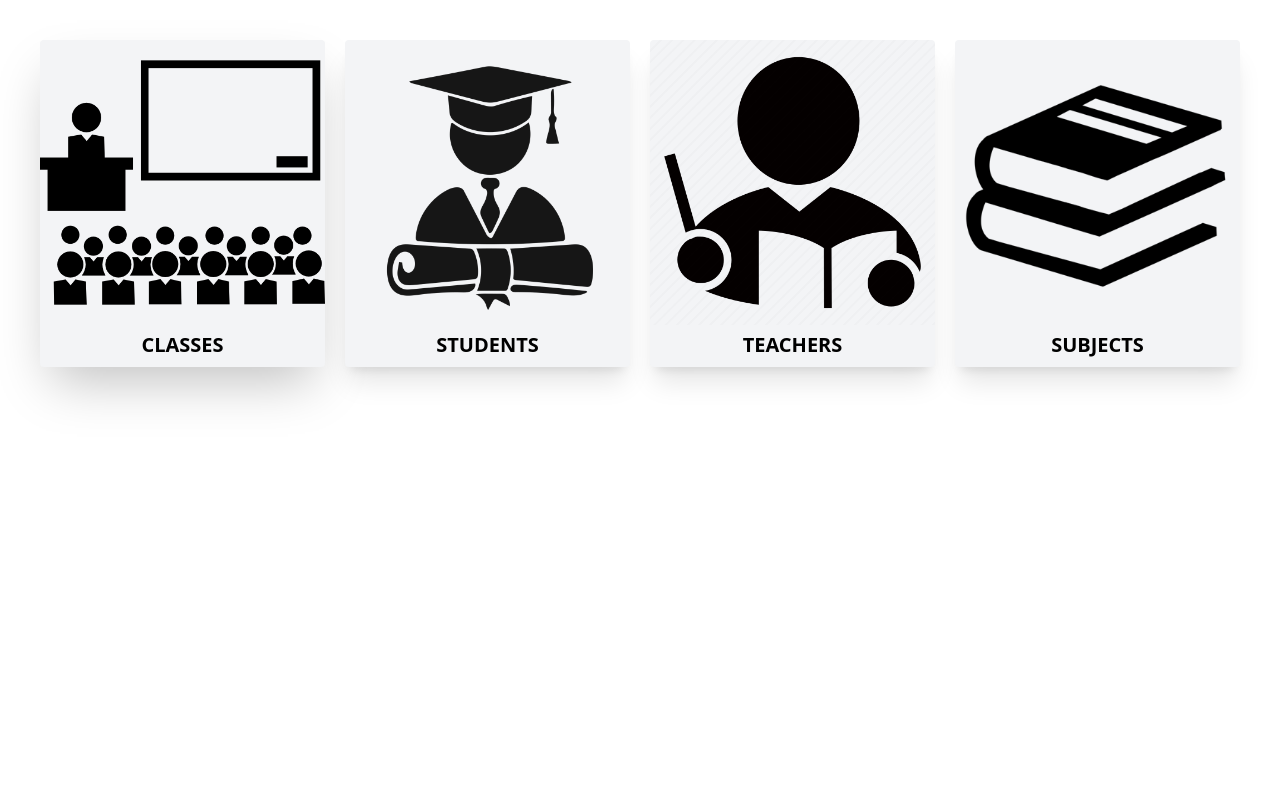
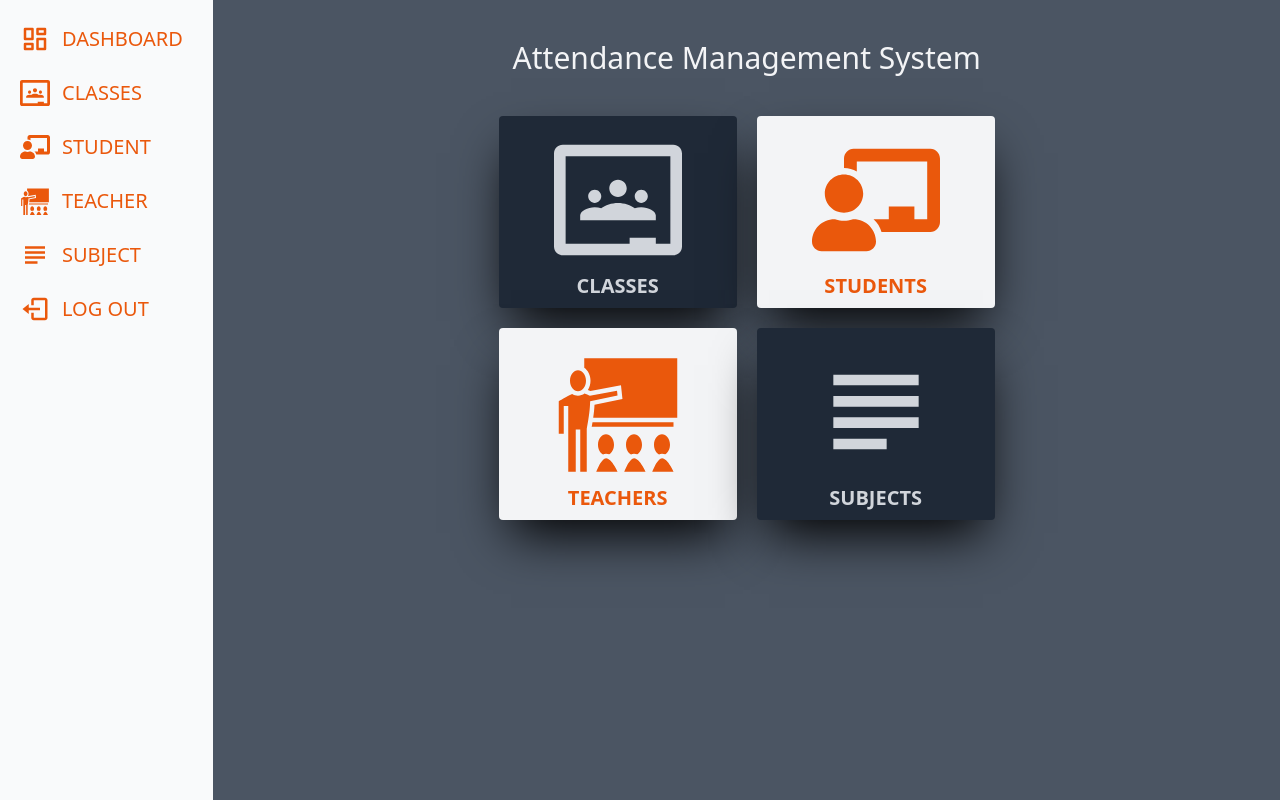
Before and after one commit to BahirHakimy/AttendanceManagementSystem, a Next.js app in the folder AMS_Frontend/attendance/: page /admin in a window 1280 px wide. Built offline with nearby package versions, Linux system fonts and the light colour scheme.

Commit message:
dashboard created

```diff
--- a/AMS_Frontend/attendance/package.json
+++ b/AMS_Frontend/attendance/package.json
@@ -13,6 +13,8 @@
     "next": "12.3.1",
     "react": "18.2.0",
     "react-dom": "18.2.0",
+    "react-icon": "^1.0.0",
+    "react-icons": "^4.6.0",
     "yup": "^0.32.11"
   },
   "devDependencies": {
--- a/AMS_Frontend/attendance/pages/admin.js
+++ b/AMS_Frontend/attendance/pages/admin.js
@@ -1,60 +1,133 @@
 import Link from "next/link";
 import Image from "next/image";
-import classIcon from "../public/class.png";
-import studentIcon from "../public/student.png";
-import teacherIcon from "../public/teacher.png";
-import subjectIcon from "../public/subject.png";
+// import classNameIcon from "../public/class.png";
+// import studentIcon from "../public/student.png";
+// import teacherIcon from "../public/teacher.png";
+// import subjectIcon from "../public/subject.png";
+
+import { SiGoogleclassroom } from "react-icons/si";
+import { FaChalkboardTeacher } from "react-icons/fa";
+import { GiTeacher } from "react-icons/gi";
+import { MdSubject } from "react-icons/md";
+import { TbLayoutDashboard } from "react-icons/tb";
+import { BiLogOut } from "react-icons/bi";
 
 const Admin = () => {
   return (
-    <div className="p-10 grid grid-cols-1 sm:grid-cols-1 md:grid-cols-2 lg:grid-cols-4 xl:grid-cols-4 gap-5">
-      {/* class card */}
+    <div className="flex">
+      {/* sidebar */}
+      <aside className="w-64" aria-label="Sidebar">
+        <div className="h-screen overflow-y-auto py-4 px-3 bg-gray-50 dark:bg-gray-800">
+          <ul className="space-y-2">
+            <li>
+              <Link href="/dashboard">
+                <div className="flex items-center p-2 font-normal rounded-lg text-orange-600 uppercase text-xl  hover:bg-gray-100 dark:hover:bg-gray-700 cursor-pointer">
+                  <TbLayoutDashboard className="text-3xl" />
+                  <span className="flex-1 ml-3 whitespace-nowrap">
+                    Dashboard
+                  </span>
+                </div>
+              </Link>
+            </li>
+            <li>
               <Link href="/class">
-        <div className="rounded overflow-hidden shadow-2xl bg-gray-100 hover:bg-gray-200 cursor-pointer">
-          <Image className="max-w-xs h-auto" src={classIcon} alt="User" />
-          <div>
-            <p className="font-bold text-xl text-center uppercase">Classes</p>
+                <div className="flex items-center p-2 font-normal rounded-lg text-orange-600 uppercase text-xl  hover:bg-gray-100 dark:hover:bg-gray-700 cursor-pointer">
+                  <SiGoogleclassroom className="text-3xl" />
+                  <span className="flex-1 ml-3 whitespace-nowrap">classes</span>
                 </div>
+              </Link>
+            </li>
+            <li>
+              <Link href="/student">
+                <div className="flex items-center p-2 font-normal rounded-lg text-orange-600 uppercase text-xl  hover:bg-gray-100 dark:hover:bg-gray-700 cursor-pointer">
+                  <FaChalkboardTeacher className="text-3xl" />
+                  <span className="flex-1 ml-3 whitespace-nowrap">student</span>
+                </div>
+              </Link>
+            </li>
+            <li>
+              <Link href="/teacher">
+                <div className="flex items-center p-2 font-normal rounded-lg text-orange-600 uppercase text-xl  hover:bg-gray-100 dark:hover:bg-gray-700 cursor-pointer">
+                  <GiTeacher className="text-3xl" />
+                  <span className="flex-1 ml-3 whitespace-nowrap">teacher</span>
+                </div>
+              </Link>
+            </li>
+            <li>
+              <Link href="/subject">
+                <div className="flex items-center p-2 font-normal rounded-lg text-orange-600 uppercase text-xl  hover:bg-gray-100 dark:hover:bg-gray-700 cursor-pointer">
+                  <MdSubject className="text-3xl" />
+                  <span className="flex-1 ml-3 whitespace-nowrap">subject</span>
+                </div>
+              </Link>
+            </li>
+            <li>
+              <Link href="/log-out">
+                <div className="flex items-center p-2 font-normal rounded-lg text-orange-600 uppercase text-xl  hover:bg-gray-100 dark:hover:bg-gray-700 cursor-pointer">
+                  <BiLogOut className="text-3xl" />
+                  <span className="flex-1 ml-3 whitespace-nowrap">Log Out</span>
+                </div>
+              </Link>
+            </li>
+          </ul>
+        </div>
+      </aside>
+
+      {/* main cards */}
+      <div className="w-full bg-gray-600">
+        <h1 className="text-center text-3xl mt-10 text-gray-100">
+          Attendance Management System
+        </h1>
+        <div className="mx-auto max-w-xl p-10 grid grid-cols-1 sm:grid-cols-1 md:grid-cols-2 lg:grid-cols-2 xl:grid-cols-2 gap-5">
+          {/* className card */}
+          <Link href="/className">
+            <div className="w-62 h-48 pt-5 rounded overflow-hidden shadow-black shadow-2xl bg-gray-800 hover:bg-gray-700 cursor-pointer text-gray-300">
+              <div className="text-9xl flex justify-center">
+                <SiGoogleclassroom />
+              </div>
+              <p className="font-bold text-xl text-center uppercase mt-2">
+                classes
+              </p>
             </div>
           </Link>
 
           {/* student card */}
-      <Link href="/student">
-        <div className="rounded overflow-hidden shadow-xl bg-gray-100 hover:bg-gray-200 cursor-pointer">
-          <Image
-            className="w-full  object-cover"
-            src={studentIcon}
-            alt="User"
-          />
-          <div className="mb-2">
-            <p className="font-bold text-xl text-center uppercase">Students</p>
+          <Link href="/className">
+            <div className="w-62 h-48 pt-5 rounded overflow-hidden shadow-black shadow-2xl bg-gray-100 hover:bg-gray-300 cursor-pointer text-orange-600">
+              <div className="text-9xl flex justify-center">
+                <FaChalkboardTeacher />
               </div>
+              <p className="font-bold text-xl text-center uppercase mt-2">
+                students
+              </p>
             </div>
           </Link>
 
           {/* teacher card */}
-      <Link href="/teacher">
-        <div className="rounded overflow-hidden shadow-xl bg-gray-100 hover:bg-gray-200 cursor-pointer">
-          <Image
-            className="w-full  object-cover"
-            src={teacherIcon}
-            alt="User"
-          />
-          <div className="mb-2">
-            <p className="font-bold text-xl text-center uppercase">Teachers</p>
+          <Link href="/className">
+            <div className="w-62 h-48 pt-5 rounded overflow-hidden shadow-black shadow-2xl bg-gray-100 hover:bg-gray-300 cursor-pointer text-orange-600">
+              <div className="text-9xl flex justify-center">
+                <GiTeacher />
               </div>
+              <p className="font-bold text-xl text-center uppercase mt-2">
+                teachers
+              </p>
             </div>
           </Link>
 
           {/* subject card */}
-      <Link href="/subject">
-        <div className="rounded overflow-hidden shadow-xl bg-gray-100 hover:bg-gray-200 cursor-pointer">
-          <Image className="w-full object-cover" src={subjectIcon} alt="User" />
-          <div className="mb-2">
-            <p className="font-bold text-xl text-center uppercase">Subjects</p>
+          <Link href="/className">
+            <div className="w-62 h-48 pt-5 rounded overflow-hidden shadow-black shadow-2xl bg-gray-800 hover:bg-gray-700 cursor-pointer text-gray-300">
+              <div className="text-9xl flex justify-center">
+                <MdSubject />
+              </div>
+              <p className="font-bold text-xl text-center uppercase mt-2">
+                subjects
+              </p>
+            </div>
+          </Link>
         </div>
       </div>
-      </Link>
     </div>
   );
 };
```
Also changed, not shown: 1 other file (tests, documents, lock files or other folders). Lines whose indentation alone changed are shown as unchanged.
